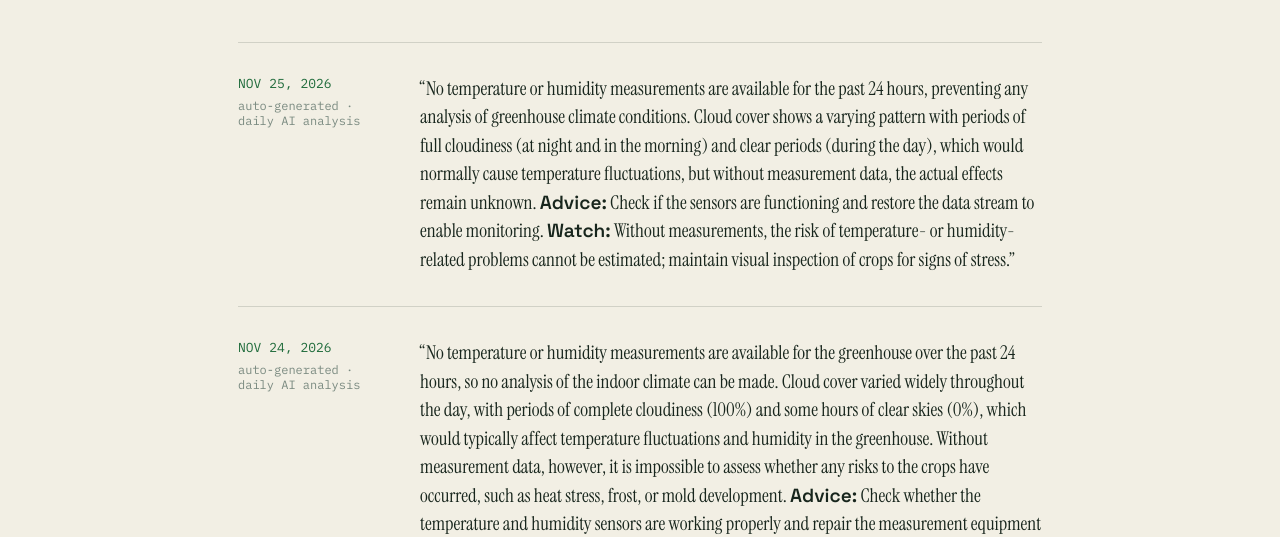
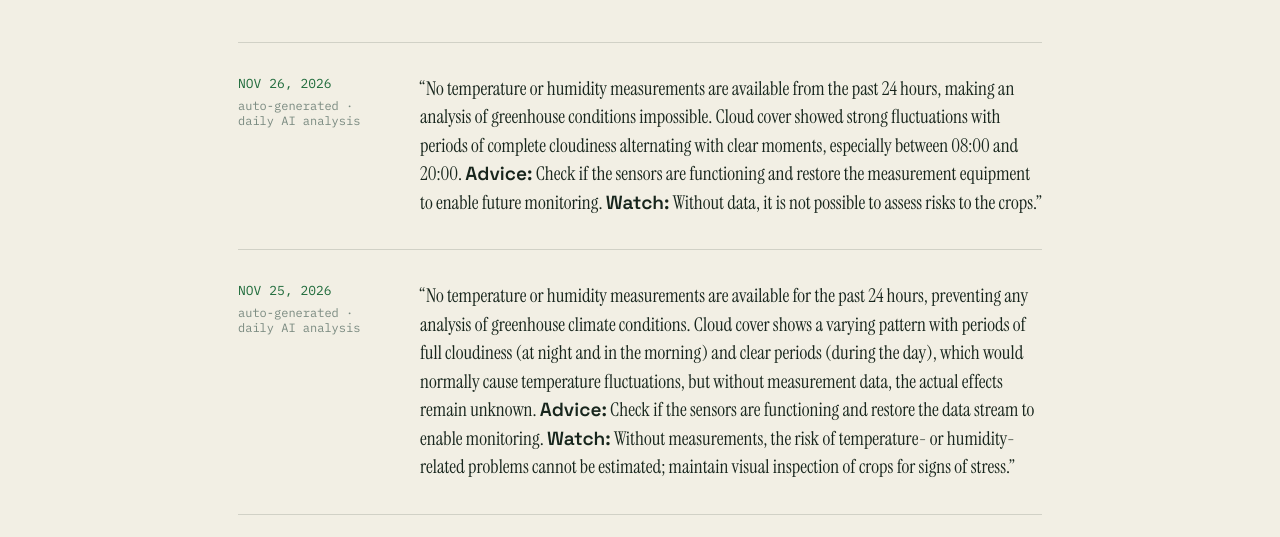
Before and after one commit to TheAutonomousgreenhouse/autonomousgreenhouse-site, a plain HTML site: page ai-analyses.html in a window 1280 px wide. Shown: the part 263-800 px from the top of the page. Drawn offline with Linux system fonts and the light colour scheme.

Commit message:
Daily AI analysis: NOV 26, 2026

```diff
--- a/ai-analyses.html
+++ b/ai-analyses.html
@@ -35,6 +35,15 @@
   <h1 class="build-log-title">Every night, read back to you.</h1>
   <div class="phase-list">
     <!-- DAILY-ANALYSIS-START — kas/scripts/daily-analysis-site-update.mjs inserts new phase-rows right after this marker -->
+    <div class="phase-row" data-auto-ts="1795651240609">
+      <div>
+        <div class="phase-tag">NOV 26, 2026</div>
+        <div class="phase-status">auto-generated &middot; daily AI analysis</div>
+      </div>
+      <div>
+        <p class="analysis-quote">&ldquo;No temperature or humidity measurements are available from the past 24 hours, making an analysis of greenhouse conditions impossible. Cloud cover showed strong fluctuations with periods of complete cloudiness alternating with clear moments, especially between 08:00 and 20:00. <strong>Advice:</strong> Check if the sensors are functioning and restore the measurement equipment to enable future monitoring. <strong>Watch:</strong> Without data, it is not possible to assess risks to the crops.&rdquo;</p>
+      </div>
+    </div>
     <div class="phase-row" data-auto-ts="1795564834622">
       <div>
         <div class="phase-tag">NOV 25, 2026</div>
```
Also changed, not shown: index.html (+3 -3 lines).
